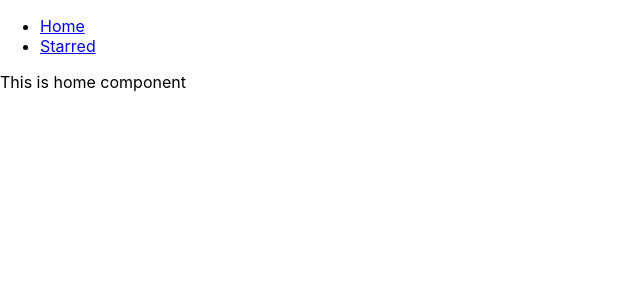
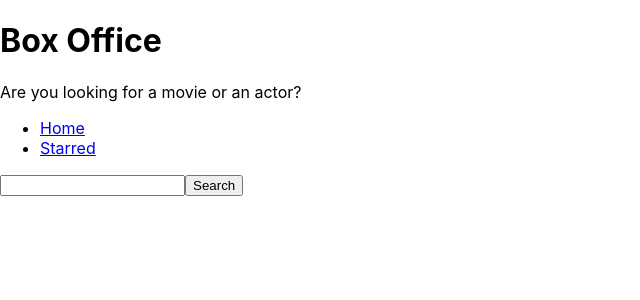
Before and after one commit to MdNazmulHaqueA/post-box, a React (Create React App) app: page / in a window 1280 px wide. Shown: the top 300 px of the page, without its empty margins (0-640 px from the left). Built offline with nearby package versions, Linux system fonts and the light colour scheme.

Commit message:
creating main layout and creating seach box working with an API

```diff
--- a/src/App.js
+++ b/src/App.js
@@ -1,14 +1,10 @@
 import React from 'react';
 import { Switch, Route } from 'react-router-dom';
-import Navs from './components/Navs';
 import Home from './pages/Home';
 import Starred from './pages/Starred';
 
 function App() {
     return (
-        <div>
-            <Navs />
-
         <Switch>
             <Route path="/" exact>
                 <Home />
@@ -20,7 +16,6 @@
                 <div>Page not found</div>
             </Route>
         </Switch>
-        </div>
     );
 }
 
--- /dev/null
+++ b/src/components/MainPageLayout.js
@@ -0,0 +1,13 @@
+import React from 'react';
+import Navs from './Navs';
+import Title from './Title';
+
+const MainPageLayout = ({ children }) => (
+    <div>
+        <Title title="Box Office" subtitle="Are you looking for a movie or an actor?" />
+        <Navs />
+        {children}
+    </div>
+);
+
+export default MainPageLayout;
--- /dev/null
+++ b/src/components/Title.js
@@ -0,0 +1,10 @@
+import React from 'react';
+
+const Title = ({ title, subtitle }) => (
+    <div>
+        <h1>{title}</h1>
+        <p>{subtitle}</p>
+    </div>
+);
+
+export default Title;
--- a/src/pages/Home.js
+++ b/src/pages/Home.js
@@ -1,5 +1,39 @@
-import React from 'react';
+import React, { useState } from 'react';
+import MainPageLayout from '../components/MainPageLayout';
 
-const Home = () => <div>This is home component</div>;
+const Home = () => {
+    const [input, setInput] = useState('');
+    const onInputChange = (ev) => {
+        setInput(ev.target.value);
+    };
+
+    const onSearch = () => {
+        // https://api.tvmaze.com/search/shows?q=girls
+        fetch(`https://api.tvmaze.com/search/shows?q=${input}`)
+            .then((res) => res.json())
+            .then((result) => {
+                console.log(result);
+            });
+    };
+    const onKeyDown = (ev) => {
+        if (ev.keyCode === 13) {
+            onSearch();
+        }
+    };
+
+    return (
+        <MainPageLayout>
+            <input
+                type="text"
+                onChange={onInputChange}
+                value={input}
+                onKeyDown={onKeyDown}
+            />
+            <button type="button" onClick={onSearch}>
+                Search
+            </button>
+        </MainPageLayout>
+    );
+};
 
 export default Home;
--- a/src/pages/Starred.js
+++ b/src/pages/Starred.js
@@ -1,5 +1,6 @@
 import React from 'react';
+import MainPageLayout from '../components/MainPageLayout';
 
-const Starred = () => <div>This is starred component</div>;
+const Starred = () => <MainPageLayout>This is starred component</MainPageLayout>;
 
 export default Starred;
```
Also changed, not shown: 1 other file (tests, documents, lock files or other folders). Lines whose indentation alone changed are shown as unchanged.
